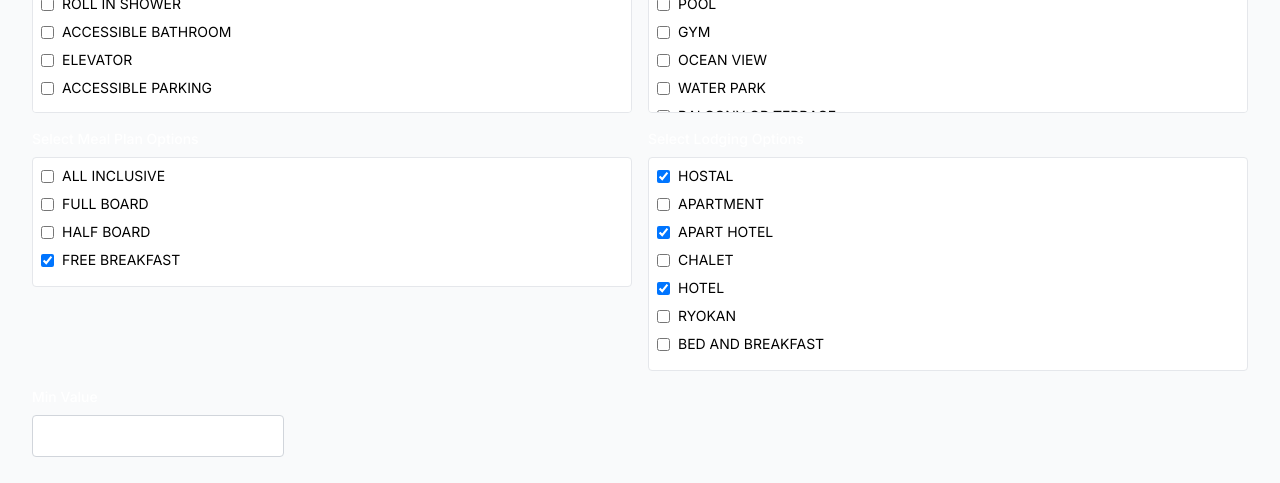
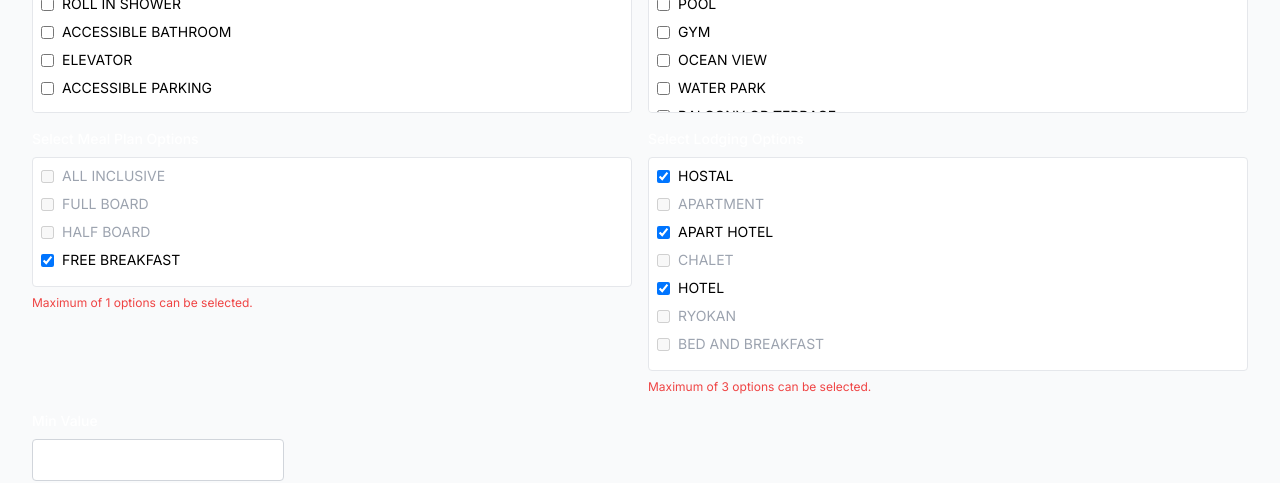
Before and after one commit to KingSand08/LikeHome, a Next.js app: page / in a window 1280 px wide. Shown: the part 1060-1543 px from the top of the page. Built offline with nearby package versions, Linux system fonts and the light colour scheme; no server answers.

Commit message:
Add limit to selectable options in checkbox

```diff
--- a/components/search/HotelSearch/HotelSearchComponents/LodgingOptionsCheckbox.tsx
+++ b/components/search/HotelSearch/HotelSearchComponents/LodgingOptionsCheckbox.tsx
@@ -22,6 +22,7 @@ const LodgingOptionsCheckbox: React.FC<LodgingOptionsCheckboxProps> = ({
       }
       selectedOptions={selectedOptions}
       onChange={onChange}
+      selectedOptionsLimit={3}
     />
   );
 };
--- a/components/search/HotelSearch/HotelSearchComponents/MealPlanCheckbox.tsx
+++ b/components/search/HotelSearch/HotelSearchComponents/MealPlanCheckbox.tsx
@@ -22,6 +22,7 @@ const MealPlanCheckbox: React.FC<MealPlanCheckboxProps> = ({
       }
       selectedOptions={selectedOptions}
       onChange={onChange}
+      selectedOptionsLimit={1}
     />
   );
 };
--- a/components/search/Templates-UI/TemplateCheckbox.tsx
+++ b/components/search/Templates-UI/TemplateCheckbox.tsx
@@ -1,9 +1,13 @@
 "use client";
+
+import { DEFAULT_MAX_SELECTED_OPTIONS_LIMIT } from "@/lib/rapid-hotel-api/constants/USER_OPTIONS";
+
 type TemplateCheckboxProps<T> = {
   title: string;
   options: T[];
   selectedOptions: T[];
   onChange: (options: T[]) => void;
+  selectedOptionsLimit?: number;
 };
 
 const TemplateCheckbox = <T extends string>({
@@ -11,6 +15,7 @@ const TemplateCheckbox = <T extends string>({
   options,
   selectedOptions,
   onChange,
+  selectedOptionsLimit = DEFAULT_MAX_SELECTED_OPTIONS_LIMIT,
 }: TemplateCheckboxProps<T>) => {
   const handleCheckboxChange = (option: T) => {
     const updatedOptions = selectedOptions.includes(option)
@@ -18,6 +23,8 @@ const TemplateCheckbox = <T extends string>({
       : [...selectedOptions, option];
     onChange(updatedOptions);
   };
+
+  const isMaxSelected = selectedOptions.length >= selectedOptionsLimit;
 
   return (
     <div className="mb-4">
@@ -33,14 +40,27 @@ const TemplateCheckbox = <T extends string>({
               value={option}
               checked={selectedOptions.includes(option)}
               onChange={() => handleCheckboxChange(option)}
+              disabled={!selectedOptions.includes(option) && isMaxSelected}
               className="mr-2"
             />
-            <label htmlFor={option} className="text-sm text-black">
+            <label
+              htmlFor={option}
+              className={`text-sm ${
+                !selectedOptions.includes(option) && isMaxSelected
+                  ? "text-gray-400"
+                  : "text-black"
+              }`}
+            >
               {option.replace(/_/g, " ")}
             </label>
           </div>
         ))}
       </div>
+      {isMaxSelected && (
+        <p className="mt-2 text-xs text-red-500">
+          Maximum of {selectedOptionsLimit} options can be selected.
+        </p>
+      )}
     </div>
   );
 };
--- a/lib/rapid-hotel-api/constants/USER_OPTIONS.ts
+++ b/lib/rapid-hotel-api/constants/USER_OPTIONS.ts
@@ -48,3 +48,6 @@ export const DEFAULT_DAYS_FROM_TODAY: number = 7 as const; // Used for setting t
 export const DEFAULT_ADULTS_NUMBER: number = 1 as const;
 export const DEFAULT_MIN_ADULTS_NUMBER: number = 1 as const;
 export const DEFAULT_MAX_ADULTS_NUMBER: number = 10 as const;
+
+// Frontend UI (for template checkbox options)
+export const DEFAULT_MAX_SELECTED_OPTIONS_LIMIT: number = 5 as const;
```
